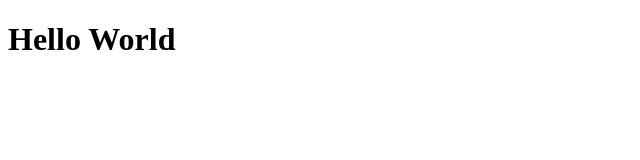
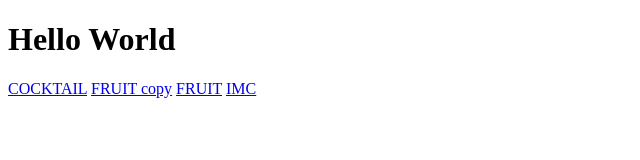
Before and after one commit to Limule44/JavaScript, a plain HTML site: page index.html in a window 1280 px wide. Shown: the whole page, without its empty margins (0-640 px from the left). Drawn offline with Linux system fonts and the light colour scheme.

Commit message:
texte cliquable

```diff
--- a/index.html
+++ b/index.html
@@ -7,9 +7,9 @@
 </head>
 <body>
     <h1>Hello World</h1>
-    <a href="/COCKTAIL/cocktail.html"></a>
-    <a href="/FRUIT copy/fruits-4"></a>
-    <a href="/FRUIT/fruits-3"></a>
-    <a href="/IMC/imc.html"></a>
+    <a href="/COCKTAIL/cocktail.html">COCKTAIL</a>
+    <a href="/FRUIT copy/fruits-4">FRUIT copy</a>
+    <a href="/FRUIT/fruits-3">FRUIT</a>
+    <a href="/IMC/imc.html">IMC</a>
 </body>
 </html>
```
